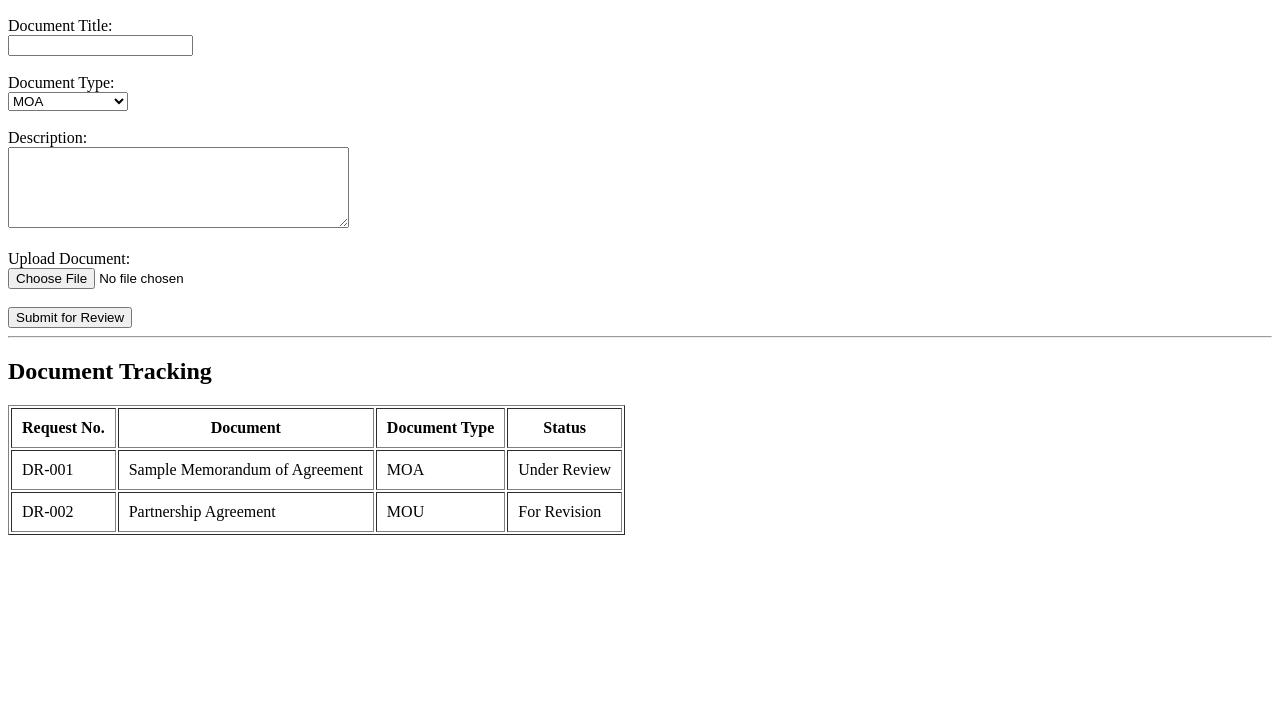
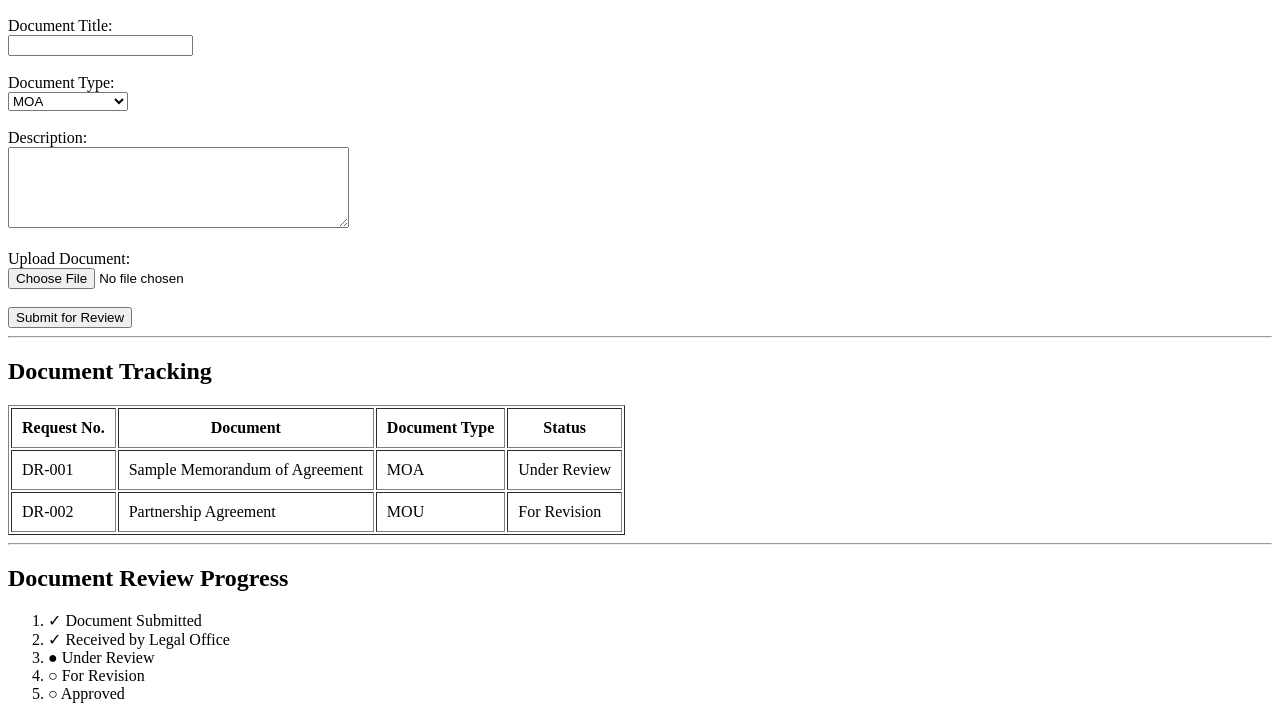
Before and after one commit to MingYue01-3/AppDev_Project, a plain HTML site: page SampleProgram/index.html in a window 1280 px wide. Shown: the part 110-829 px from the top of the page. Before the commit the page ends 800 px from the top, so only its background shows below. Drawn offline with Linux system fonts and the light colour scheme.

Commit message:
added document review progress

```diff
--- a/SampleProgram/index.html
+++ b/SampleProgram/index.html
@@ -32,7 +32,6 @@
         <button type="submit">Submit for Review</button>
     </form>
 
-
     <hr>
 
     <h2>Document Tracking</h2>
@@ -60,5 +59,17 @@
         </tr>
     </table>
 
+    <hr>
+
+    <h2>Document Review Progress</h2>
+
+    <ol>
+        <li>✓ Document Submitted</li>
+        <li>✓ Received by Legal Office</li>
+        <li>● Under Review</li>
+        <li>○ For Revision</li>
+        <li>○ Approved</li>
+    </ol>
+
 </body>
 </html>
```
